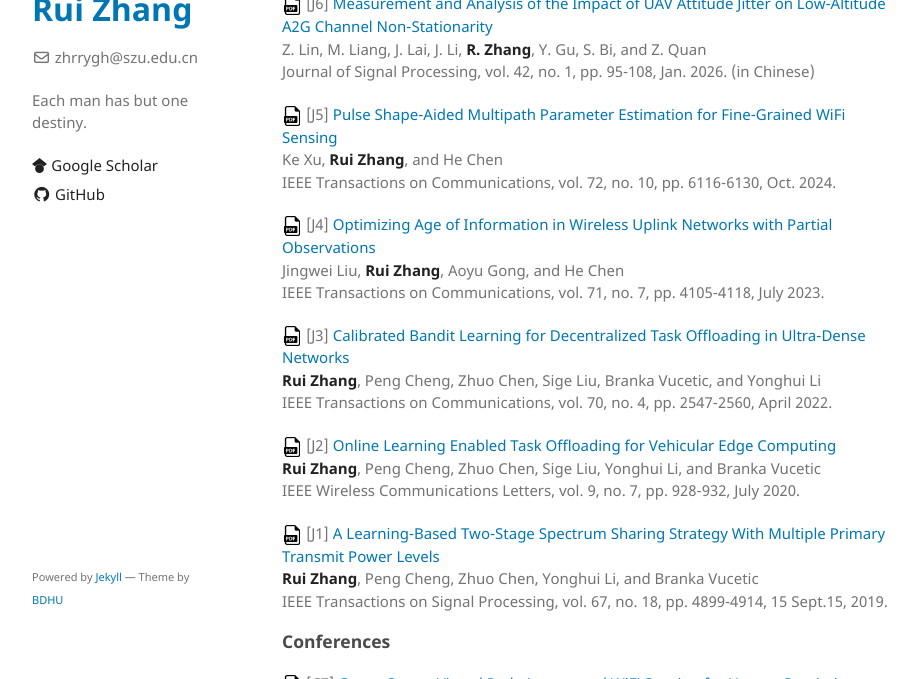
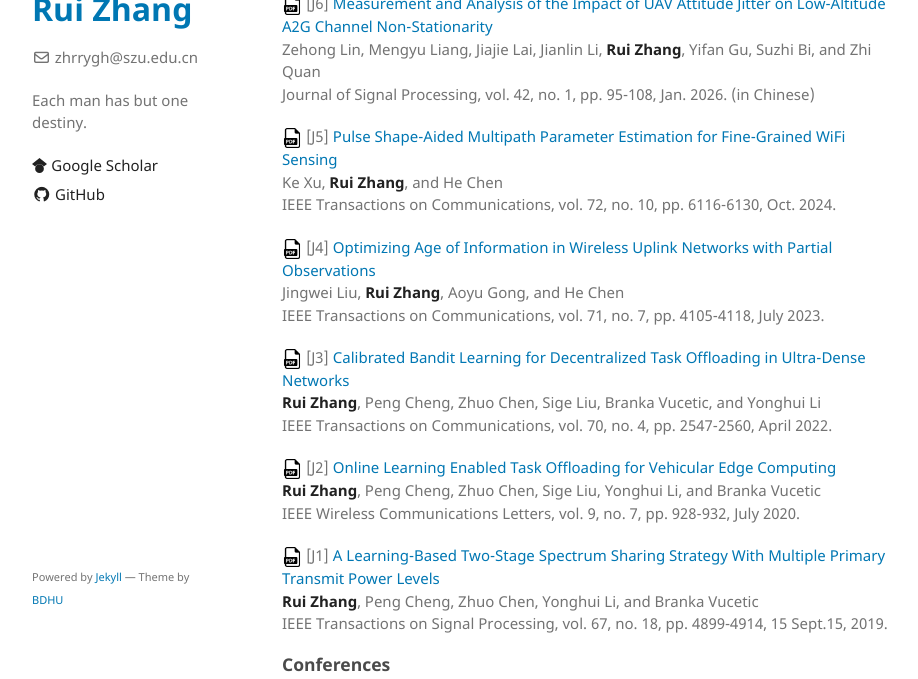
Before and after one commit to zhrrygh/zhrrygh.github.io, a Jekyll site: the page built from index.md, in a window 1280 px wide and 900 px high, scrolled down 1003 px, cut to the strip 221-900 px from the top of the window. Shown: the whole strip, without its empty margins (178-1096 px from the left). Built offline with Jekyll 4.4.1, drawn with Linux system fonts in a browser that asks for light colours; some of the changed text lies outside the part shown.

Commit message:
Update index.md

```diff
--- a/index.md
+++ b/index.md
@@ -47,7 +47,7 @@ Major : Information Engineering
 ### Journals
 
 [<img src="images/pdf-icon.png" alt="PDF" style="width: 20px; vertical-align: middle;">](pdfs/2026 无人机姿态抖动对低空空地信道非平稳性影响的测量与分析.pdf) [J6] [Measurement and Analysis of the Impact of UAV Attitude Jitter on Low-Altitude A2G Channel Non-Stationarity](https://signal.ejournal.org.cn/article/doi/10.12466/xhcl.2026.01.009?viewType=citedby-info) \
-Z. Lin, M. Liang, J. Lai, J. Li, **R. Zhang**, Y. Gu, S. Bi, and Z. Quan \
+Zehong Lin, Mengyu Liang, Jiajie Lai, Jianlin Li, **Rui Zhang**, Yifan Gu, Suzhi Bi, and Zhi Quan \
 Journal of Signal Processing, vol. 42, no. 1, pp. 95-108, Jan. 2026. (in Chinese)
 
 [<img src="images/pdf-icon.png" alt="PDF" style="width: 20px; vertical-align: middle;">](pdfs/2024 Pulse_Shape-Aided_Multipath_Parameter_Estimation_for_Fine-Grained_WiFi_Sensing.pdf) [J5] [Pulse Shape-Aided Multipath Parameter Estimation for Fine-Grained WiFi Sensing](https://ieeexplore.ieee.org/document/10521606)  \
```
Also changed, not shown: other parts of index.md (+5 -0 lines).
